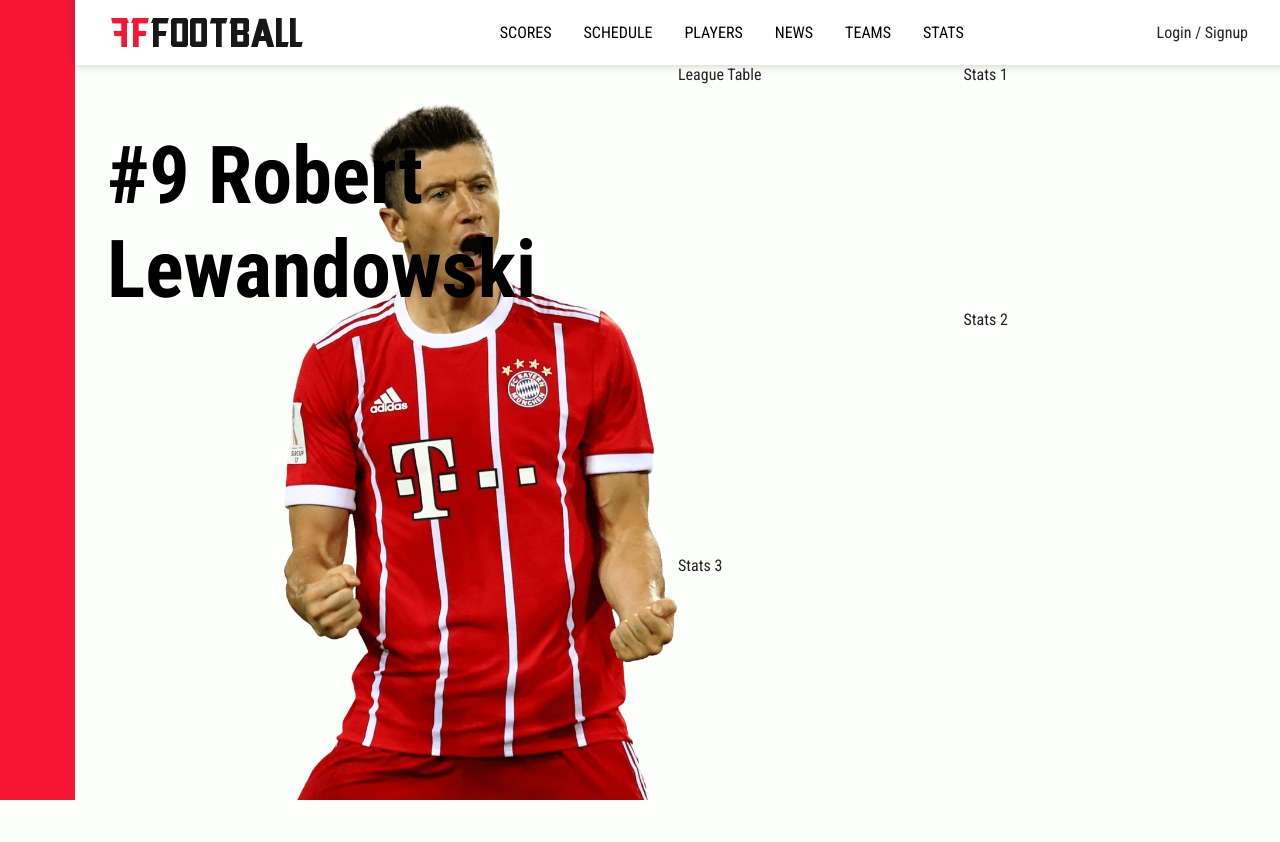
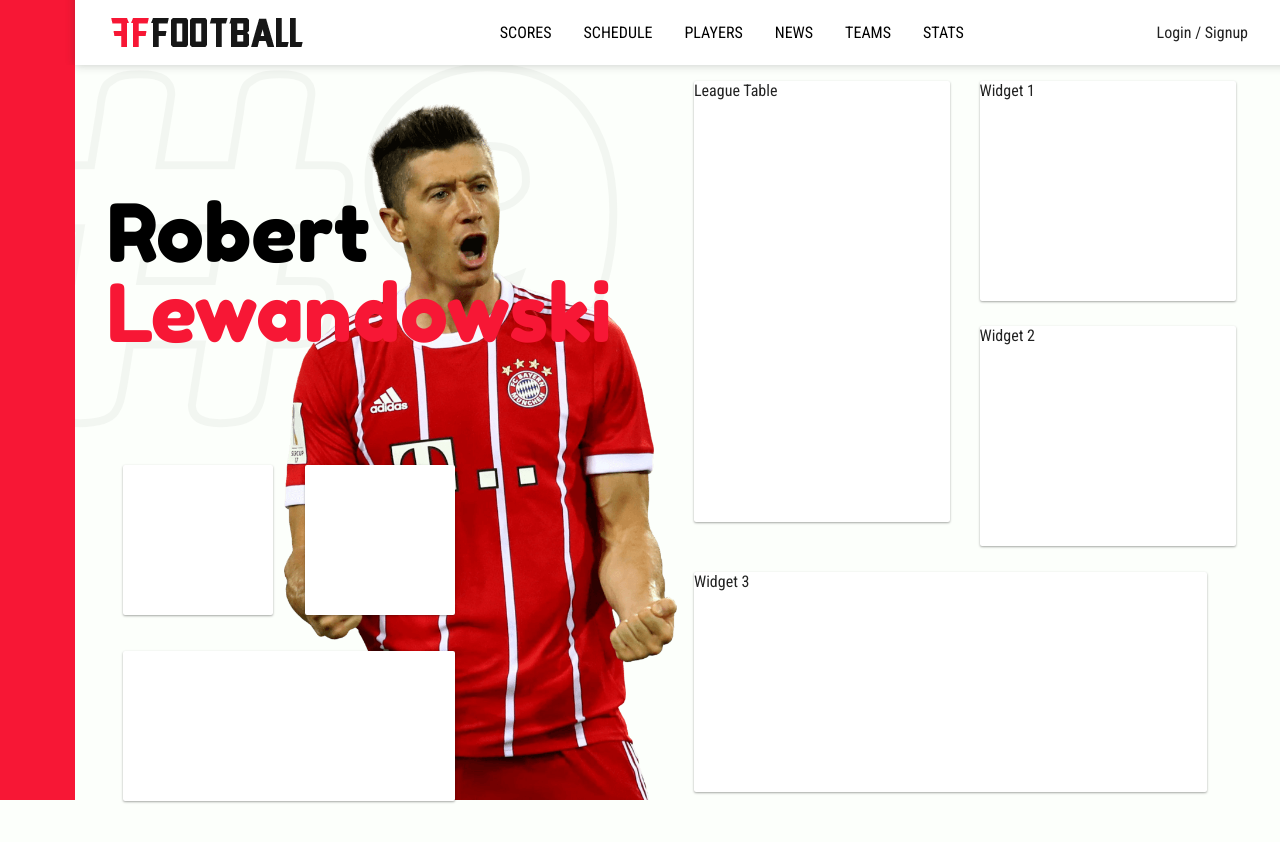
Before and after one commit to patrykmaron/FFFOOTBALL-FRONTEND, a Next.js app: page / in a window 1280 px wide. Shown: the top 842 px of the page. Before the commit the page ends 800 px from the top, so only its background shows below. Built offline with nearby package versions, Linux system fonts and the light colour scheme.

Commit message:
Changes to hero title, new font, svg back drop,

```diff
--- a/pages/_app.tsx
+++ b/pages/_app.tsx
@@ -5,6 +5,7 @@
   return (
     <Theme>
       <style jsx>{`
+        @import url('https://fonts.googleapis.com/css2?family=Fredoka+One&display=swap');
         @import url('https://fonts.googleapis.com/css2?family=Roboto+Condensed:wght@300;400;700&display=swap');
       `}</style>
       <Component {...pageProps} />
--- a/pages/index.tsx
+++ b/pages/index.tsx
@@ -4,6 +4,11 @@
 type Grid = {
   gridArea?: string
   Type?: string
+}
+
+type Card = {
+  height: string
+  width: string
 }
 
 const Grid = styled.div`
@@ -24,11 +29,29 @@
   background-size: auto 95%;
 `
 const HeroTitle = styled.h1`
+  font-family: 'Fredoka One', cursive;
   font-size: 5rem;
+  line-height: 5rem;
+  color: ${(props: Grid) => (props.Type === 'subtitle' ? '#F71735' : 'black')};
 
-  color: black;
-  font-weight: bold;
-  margin-top: ${(props: Grid) => (props.Type === 'subtitle' ? '' : '4rem')};
+  margin-top: ${(props: Grid) => (props.Type === 'subtitle' ? '' : '8rem')};
+  margin-bottom: ${(props: Grid) => (props.Type === 'title' ? '' : '6rem')};
+`
+const Card = styled.div`
+  background: #fff;
+  border-radius: 2px;
+  display: inline-block;
+  height: ${(props: Card) => props.height};
+  width: ${(props: Card) => props.width};
+  margin: 1rem;
+  position: relative;
+
+  box-shadow: 0 1px 3px rgba(0, 0, 0, 0.12), 0 1px 2px rgba(0, 0, 0, 0.24);
+  transition: all 0.3s cubic-bezier(0.25, 0.8, 0.25, 1);
+
+  :hover {
+    box-shadow: 0 14px 28px rgba(0, 0, 0, 0.25), 0 10px 10px rgba(0, 0, 0, 0.22);
+  }
 `
 
 export default function Home() {
@@ -36,20 +59,53 @@
     <Layout title="FFFootball | Homepage">
       <Grid>
         <GridItem className="Hero" gridArea="Hero">
-          <HeroTitle Type="title">#9 Robert</HeroTitle>
+          <svg
+            height="800px"
+            width="800px"
+            style={{ position: 'absolute', zIndex: -1, left: '-60' }}
+          >
+            <text
+              x="-50px"
+              y="360px"
+              fill="#FCFFFB"
+              fontSize="30rem"
+              stroke="#edf1eb"
+              strokeWidth="8px"
+              strokeLinecap="butt"
+              strokeLinejoin="miter"
+              strokeOpacity="0.6"
+              fontFamily="'Fredoka One', cursive"
+            >
+              #9
+            </text>
+          </svg>
+          <HeroTitle Type="title">Robert</HeroTitle>
           <HeroTitle Type="subtitle">Lewandowski</HeroTitle>
+          <Card height="150px" width="150px"></Card>
+
+          <Card height="150px" width="150px"></Card>
+          <br />
+          <Card height="150px" width="332px"></Card>
         </GridItem>
         <GridItem className="league_table" gridArea="league_table">
-          League Table
+          <Card height="90%" width="90%">
+            League Table
+          </Card>
         </GridItem>
         <GridItem className="widget_3" gridArea="widget_3">
-          Stats 3
+          <Card height="90%" width="90%">
+            Widget 3
+          </Card>
         </GridItem>
         <GridItem className="Widget_1" gridArea="Widget_1">
-          Stats 1
+          <Card height="90%" width="90%">
+            Widget 1
+          </Card>
         </GridItem>
         <GridItem className="widget_2" gridArea="widget_2">
-          Stats 2
+          <Card height="90%" width="90%">
+            Widget 2
+          </Card>
         </GridItem>
       </Grid>
     </Layout>
```
